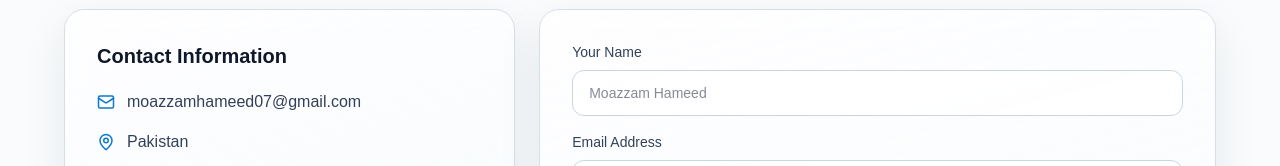
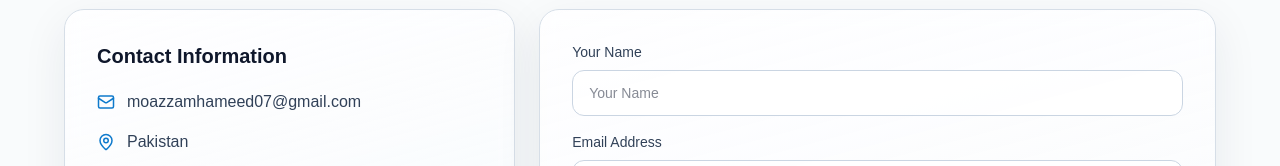
Before and after one commit to MoazzamHameed/Portfolio-Website, a React (Vite) app: page / in a window 1280 px wide. Shown: the part 7250-7416 px from the top of the page. Built offline with nearby package versions, Linux system fonts and the light colour scheme.

Commit message:
changes in Contact

```diff
--- a/src/components/Contact.jsx
+++ b/src/components/Contact.jsx
@@ -21,7 +21,7 @@ export default function Contact() {
 
   const onSubmit = (event) => {
     event.preventDefault()
-    alert('Thanks for reaching out! This demo form is ready to connect with your backend or Formspree.')
+    alert('Thanks for reaching out! I will get back to you soon.')
     setFormState(initialState)
   }
 
@@ -73,7 +73,7 @@ export default function Contact() {
                   value={formState.name}
                   onChange={onChange}
                   className="w-full rounded-xl border border-slate-300 bg-white/85 px-4 py-3 text-sm outline-none ring-brand-400 transition focus:ring dark:border-slate-700 dark:bg-slate-900/70"
-                  placeholder="Moazzam Hameed"
+                  placeholder="Your Name"
                 />
               </label>
 
```
